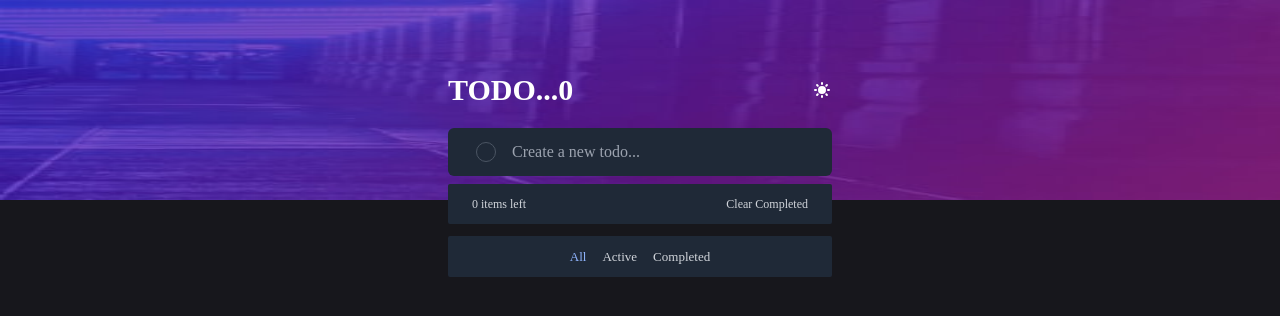
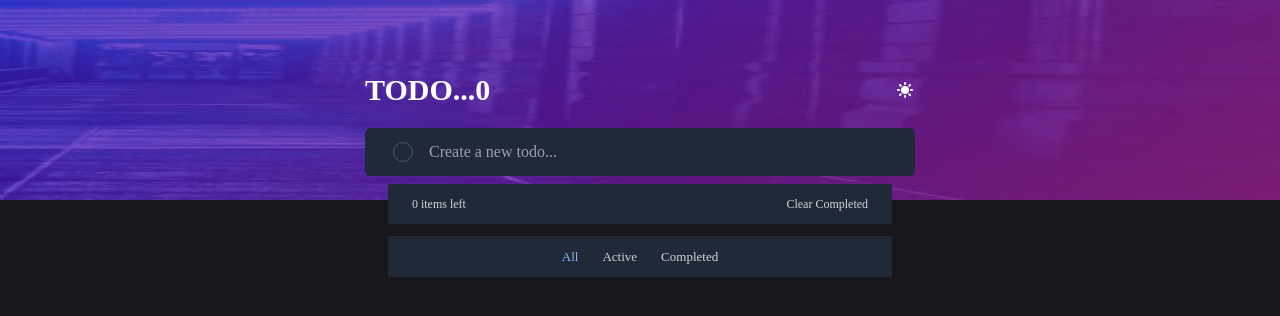
Before and after one commit to PeterEriksson/todo-app-2, a Next.js app: page / in a window 1280 px wide. Shown: the top 316 px of the page. Built offline with nearby package versions, Linux system fonts and the light colour scheme.

Commit message:
mobile and desktop responsive ok.
mobile and desktop responsive ok.

```diff
--- a/components/Form.js
+++ b/components/Form.js
@@ -14,7 +14,7 @@ function Form({
       onSubmit={(e) => newTodoHandler(e)}
       className={`flex flex-row items-center p-3 ${
         lightTheme ? "bg-white" : "bg-gray-800"
-      } desktopBreakpoint:w-96 w-80 mt-5 mb-2 rounded-md`}
+      } w-11/12 desktopBreakpoint:w-largerWidthTest mt-5 mb-2 rounded-md`}
     >
       {newIsChecked ? (
         <CheckIcon
--- a/components/Todo.js
+++ b/components/Todo.js
@@ -6,7 +6,7 @@ function Todo({ item, toggleCompleted, removeTodo, priority, lightTheme }) {
     <div
       className={`flex flex-row items-center p-3 ${
         lightTheme ? "bg-white " : "bg-gray-800 "
-      } desktopBreakpoint:w-96 w-80 rounded-sm border-b-2 ${
+      } w-11/12 desktopBreakpoint:w-largerWidthTest rounded-sm border-b-2 ${
         lightTheme ? "border-gray-300" : "border-gray-700"
       }  `}
     >
--- a/components/TodosFooter.js
+++ b/components/TodosFooter.js
@@ -11,7 +11,7 @@ function TodosFooter({
     <div
       className={`flex flex-row font-normal ${
         lightTheme ? "bg-white text-gray-700" : "bg-gray-800 text-gray-300"
-      }  text-xxs justify-between items-center p-3 desktopBreakpoint:w-96 w-80 rounded-sm mb-5 `}
+      }  text-xxs justify-between items-center p-3 w-11/12 desktopBreakpoint:w-largerWidthTest rounded-sm mb-5 `}
     >
       <p className="ml-3 w-16">
         {" "}
--- a/components/TodosFooterMobile.js
+++ b/components/TodosFooterMobile.js
@@ -9,12 +9,12 @@ function TodosFooterMobile({
 }) {
   return (
     /* Total container for TodosFooterMobile */
-    <div className="flex flex-col">
+    <div className="flex flex-col w-11/12">
       {/* Items left + Clear completed mobile container */}
       <div
         className={`flex flex-row font-normal ${
           lightTheme ? "bg-white text-gray-700" : "bg-gray-800 text-gray-300"
-        }  text-xs justify-between items-center p-3 desktopBreakpoint:w-96 w-80 rounded-sm mb-3 `}
+        }  text-xs justify-between items-center p-3  rounded-sm mb-3 `}
       >
         <p className="ml-3 w-16">
           {" "}
@@ -35,10 +35,10 @@ function TodosFooterMobile({
       <div
         className={`flex flex-row ${
           lightTheme ? "bg-white text-gray-700" : "bg-gray-800 text-gray-300"
-        }  text-xxs items-center p-3 desktopBreakpoint:w-96 w-80 rounded-sm mb-5`}
+        }  text-xxs items-center p-3    rounded-sm mb-5`}
       >
         {/* additional container to center <p> tags. */}
-        <div className="flex flex-row ml-auto mr-auto text-mobileBottomSectionSize">
+        <div className="flex flex-row space-x-2 ml-auto mr-auto text-mobileBottomSectionSize">
           <p
             className={`cursor-pointer ${
               activeState === "all" && "text-mainBlueState"
--- a/pages/index.js
+++ b/pages/index.js
@@ -95,7 +95,7 @@ export default function Home() {
     setCompletedTodos(newCompletedArr);
   }, [todos]);
 
-  const desktopDesignMinWidth = 585;
+  const desktopBreakpoint = 625;
 
   return (
     <div
@@ -111,24 +111,24 @@ export default function Home() {
 
       {/* UPPER BACKGROUND */}
       {/* Logic for displaying uppe background depending on screen size and dark/light theme */}
-      {!lightTheme && widthState < desktopDesignMinWidth && (
+      {!lightTheme && widthState < desktopBreakpoint && (
         <Image src={bgMobileDark} />
       )}
-      {!lightTheme && widthState > desktopDesignMinWidth - 1 && (
+      {!lightTheme && widthState > desktopBreakpoint - 1 && (
         <Image src={desktDark} />
       )}
 
-      {lightTheme && widthState < desktopDesignMinWidth && (
+      {lightTheme && widthState < desktopBreakpoint && (
         <Image src={bgMobileLight} />
       )}
-      {lightTheme && widthState > desktopDesignMinWidth - 1 && (
+      {lightTheme && widthState > desktopBreakpoint - 1 && (
         <Image src={desktLight} />
       )}
 
       {/* DIV for ENTIRE TODO SECTION */}
-      <div className="flex flex-col justify-center items-center desktopBreakpoint:w-96 w-80 -mt-32 z-50 relative ml-auto mr-auto">
-        {/* TODO header + sun/moon image (light/dark theme) */}
-        <div className="flex flex-row items-center text-3xl desktopBreakpoint:w-96 w-80 justify-between">
+      <div className="flex flex-col justify-center items-center w-11/12 desktopBreakpoint:w-largerWidthTest -mt-32 z-50 relative ml-auto mr-auto">
+        {/* TODO header + sun/moon icon (light/dark theme) */}
+        <div className="flex flex-row items-center text-3xl w-11/12  desktopBreakpoint:w-largerWidthTest justify-between">
           <h1 className="font-semibold text text-white">TODO...{widthState}</h1>
           {lightTheme ? (
             <MoonIcon
@@ -196,7 +196,7 @@ export default function Home() {
 
         {/* BELOW TODOS SECTION/TODOSFOOTER. Depending on widthState
         either mobile footer or desktop footer is rendered */}
-        {widthState > desktopDesignMinWidth - 1 ? (
+        {widthState > desktopBreakpoint - 1 ? (
           <TodosFooter
             lightTheme={lightTheme}
             itemsLeft={itemsLeft}
--- a/tailwind.config.js
+++ b/tailwind.config.js
@@ -16,8 +16,9 @@ module.exports = {
         mobileBottomSectionSize: ["13px", "17px"],
       },
       fontFamily: { mainFont: ["Josefin Sans"] },
-      screens: { desktopBreakpoint: "585px" },
+      screens: { desktopBreakpoint: "625px" },
       borderWidth: { borderWidthCircle: "1px" },
+      width: { largerWidthTest: "550px" },
     },
     /* fontSize: { xxs: ["8px", "12px"] }, */
   },
```
